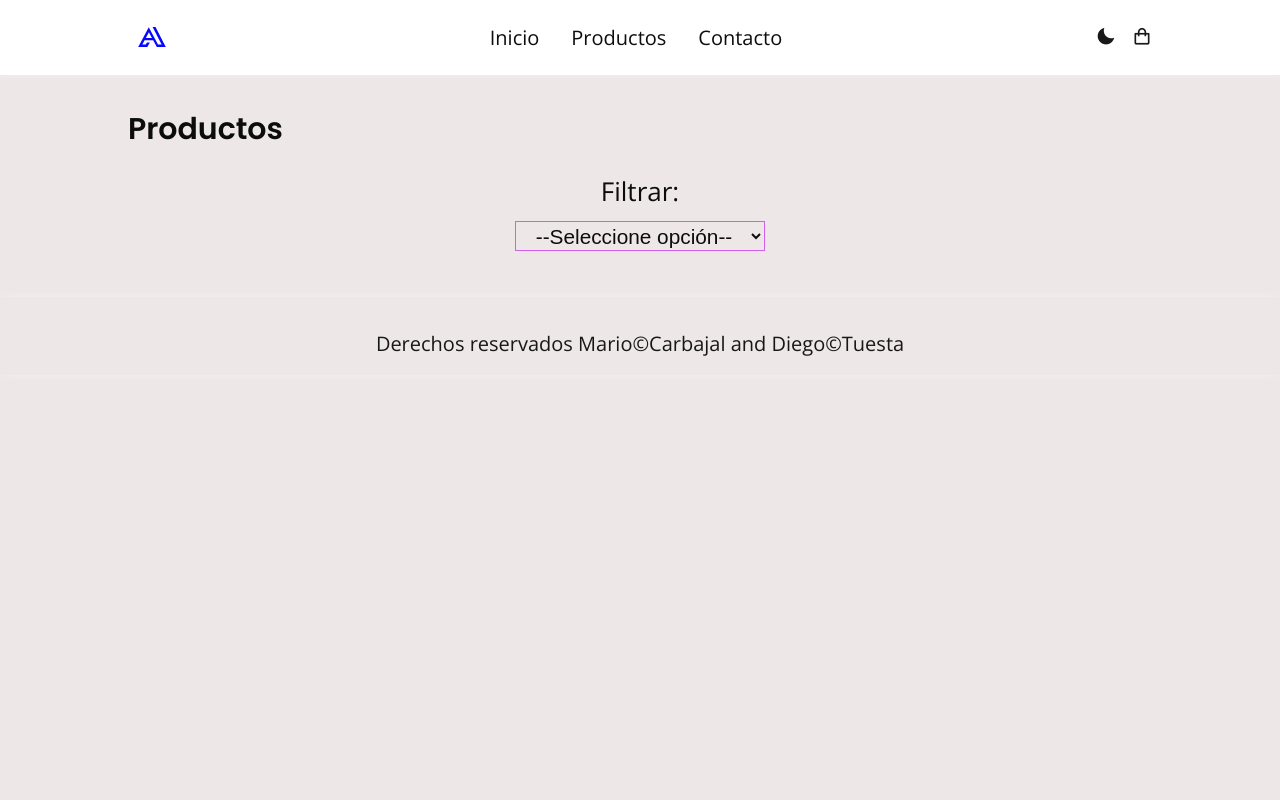
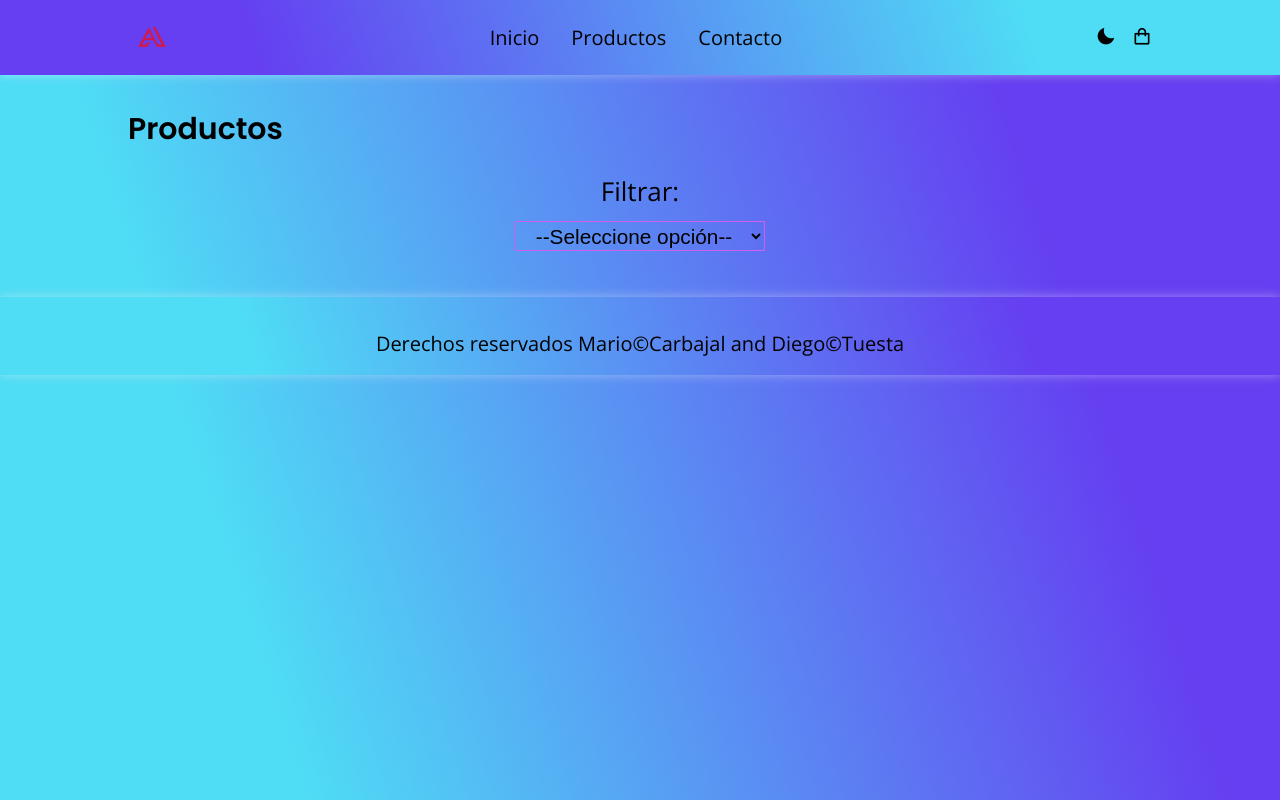
Before and after one commit to DiegoTuesta/e-commerce-fundamentos, a plain HTML site: page products.html in a window 1280 px wide. Both pictures are taken after a click on the button 1106 px from the left and 37 px from the top of the page. Drawn offline with nearby package versions, Linux system fonts and the dark colour scheme.

Commit message:
modo claro

```diff
--- a/assets/css/contacto.css
+++ b/assets/css/contacto.css
@@ -43,12 +43,13 @@
 
   @media (prefers-color-scheme: dark) {
     :root.light{
-      --primary-color: hsl(239, 100%, 51%);
-      --body-color: hsl(0, 17%, 92%);
-      --text-color: rgba(0,0,0,90%);
-      --title-color: rgba(0,0,0,95%);
-      --nav-color: #fff;
-      --bg-color: hsl(354, 70%, 82%);;
+      --primary-color: #CF1A4F;
+      --body-color: linear-gradient(0.70turn, #653ff1  20%,#4fdcf5 80%) ;
+      --text-color: rgb(0, 0, 0);
+      --title-color: rgb(0, 0, 0);
+      --nav-color: linear-gradient(0.70turn,  #4fdcf5  20%,#653ff1 80%) ;
+      --bg-color: rgb(101, 63, 241,.99) ;
+
     }
    }
   @media screen and (min-width: 992px) {
--- a/assets/css/product.css
+++ b/assets/css/product.css
@@ -50,17 +50,17 @@
 
  @media (prefers-color-scheme: dark) {
   :root.light{
-    --primary-color: hsl(239, 100%, 51%);
-    --body-color: hsl(0, 17%, 92%);
-    --text-color: rgba(0,0,0,90%);
-    --title-color: rgba(0,0,0,95%);
-    --nav-color: #fff;
-    --select-bg-color: #fff ;
-    --bg-color: hsl(354, 70%, 82%);;
-    --bg-btn-color:yellow;
-    --modal-bg-color: #fff;
-    --cart-bg-color: rgba(252, 252, 253, 0.9);
-    --product-bg-image: rgba(0, 0, 0, 0.29);
+    --primary-color: #CF1A4F;
+    --body-color: linear-gradient(0.70turn, #653ff1  20%,#4fdcf5 80%) ;
+    --text-color: rgb(0, 0, 0);
+    --title-color: rgb(0, 0, 0);
+    --nav-color: linear-gradient(0.70turn,  #4fdcf5  20%,#653ff1 80%) ;
+    --select-bg-color:  #653ff1 ;
+    --bg-color:  rgb(101, 63, 241,.96) ;
+    --bg-btn-color:rgb(92, 253, 60);
+    --modal-bg-color: #653ff1 ;
+    --cart-bg-color: rgb(101, 63, 241,.99);
+    --product-bg-image: rgba(0, 0, 0, 0.54);
   }
  }
 
--- a/assets/css/style.css
+++ b/assets/css/style.css
@@ -7,7 +7,7 @@
     /* Colors  */
     --primary-color: hsl(354, 78%, 60%);
     --body-color: linear-gradient(0.70turn, #492652 20%,#22243B 80%) ;
-    --nav-color : linear-gradient(0.70turn, #492652 20%,#22243B 80%) ;
+    --nav-color : linear-gradient(0.70turn, #492652 20%,#2a2d47 80%) ;
     --text-color: rgba(255,255,240,90%);
     --title-color: rgba(255,255,240,95%);
     --bg-color: rgba(0, 0, 0, .9);
@@ -45,12 +45,12 @@
 
   @media (prefers-color-scheme: dark) {
     :root.light{
-      --primary-color: hsl(239, 100%, 51%);
-      --body-color: hsl(0, 17%, 92%);
-      --text-color: rgba(0,0,0,90%);
+      --primary-color: #CF1A4F;
+      --body-color: linear-gradient(0.70turn, #653ff1  20%,#4fdcf5 80%) ;
+      --text-color: rgb(0, 0, 0);
       --title-color: rgba(0,0,0,95%);
-      --nav-color: #fff;
-      --bg-color: hsl(354, 70%, 82%);;
+      --nav-color: linear-gradient(0.70turn,  #4fdcf5  20%,#653ff1 80%) ;
+      --bg-color: rgb(101, 63, 241,.99) ;
     }
    }
 
```
